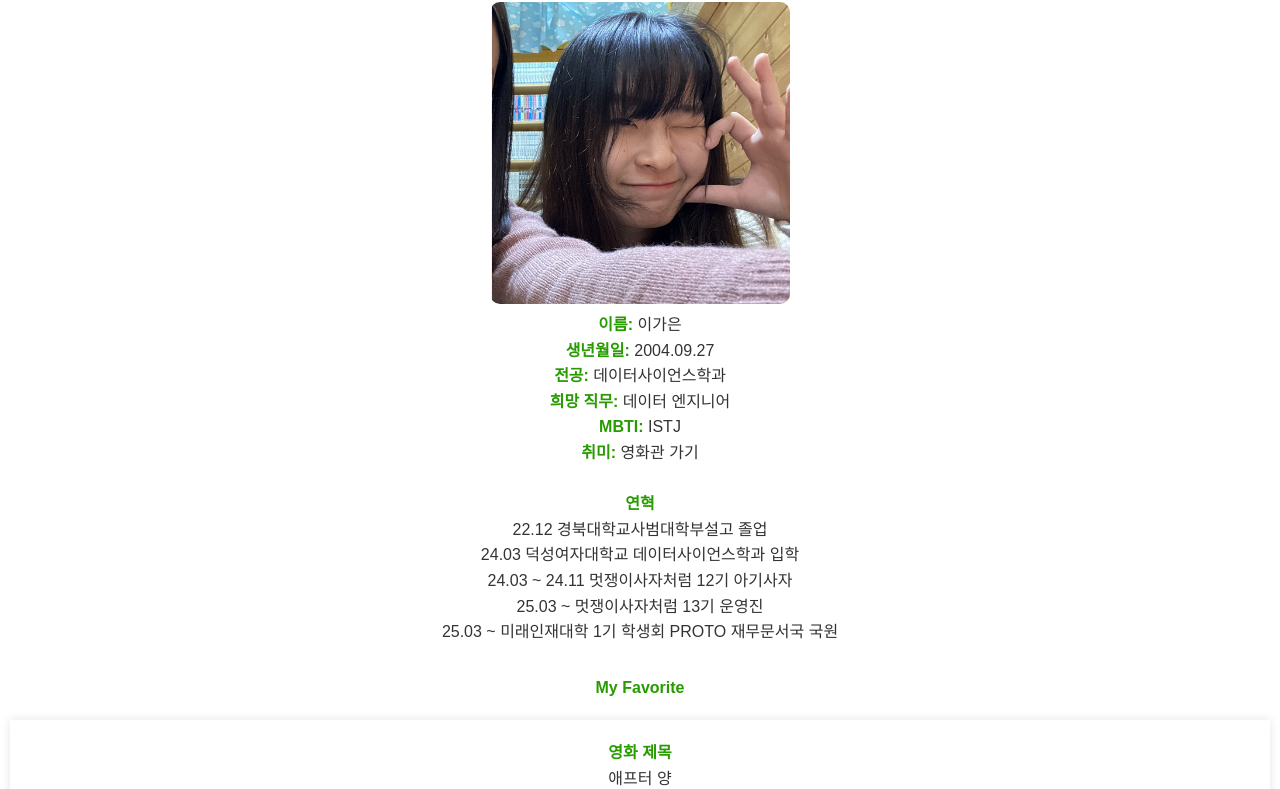
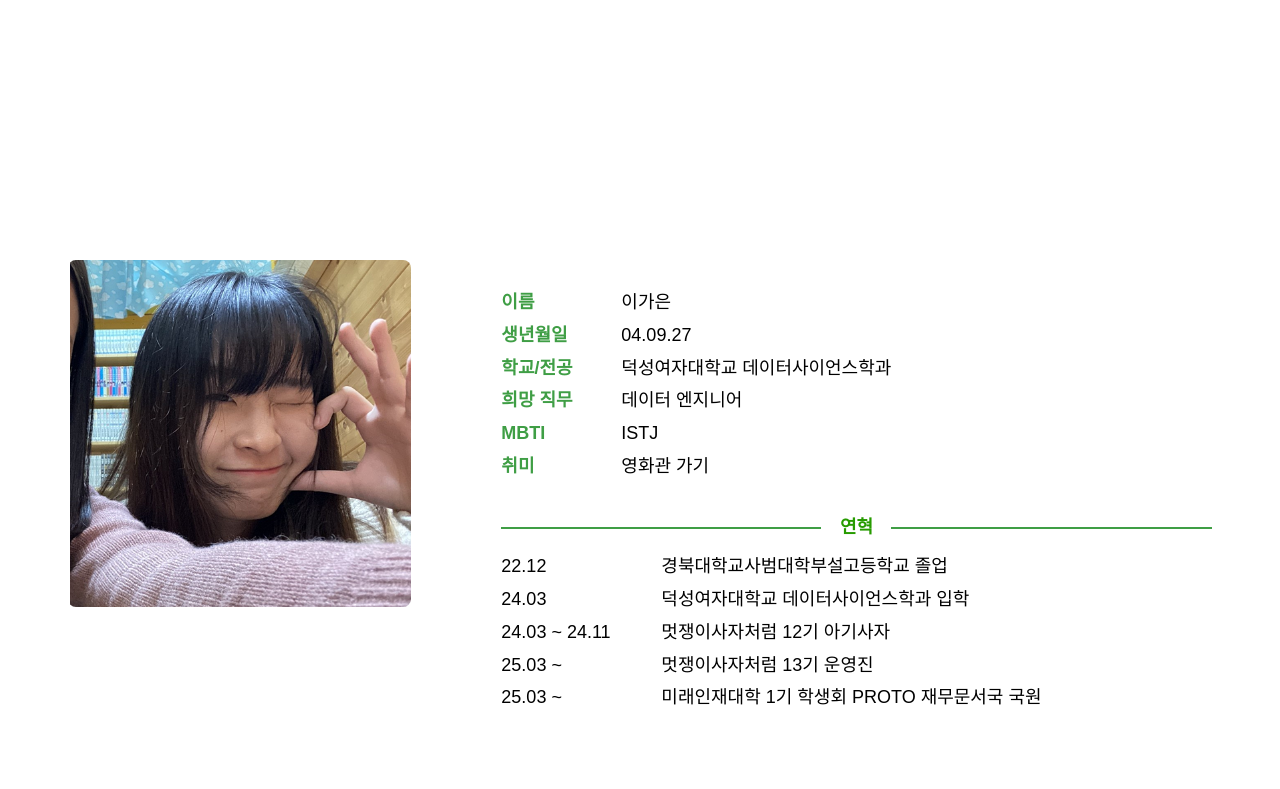
Before and after one commit to egaeuni/2025-1-Web-Publising, a plain HTML site: page index.html in a window 1280 px wide. Shown: the part 691-1480 px from the top of the page. Drawn offline with Linux system fonts and the light colour scheme; a web font is replaced by a local one.

Commit message:
✨ Feature: about me info

```diff
--- a/css/main.css
+++ b/css/main.css
@@ -8,12 +8,23 @@ body {
     background-color: white;
     color: #333;
     text-align: center;
+    font-size: 18px;
 }
 
+hr {
+    border-width: 1px;
+    color: #279B00;
+    border-style: solid;
+}
+
+/* header */
 header {
     background-image: url(../images/header.png);
     background-size: cover;
     height: 137px;
+    width: 100%;
+    transition: all 0.3s ease;
+    position: fixed;
 }
 
 header ul {
@@ -22,23 +33,28 @@ header ul {
     justify-content: center;
     gap: 160px;
     padding-top: 15px;
+    z-index: 1000;
+    font-size: 20px;
 }
 
-header ul li a {
+nav ul li a {
     color: #8fc59b;
     font-weight: 500;
     text-decoration: none;
+    transition: color 0.3s;
 }
 
-div {
-    padding: 10px;
+nav ul li a.active {
+    color: #279B00;
+    font-weight: bolder;
 }
 
+/* home */
 .home {
-    text-align: center;
+    margin-top: 137px;
     position: relative;
     display: inline-block;
-    margin-top: -50px;
+    margin-left: 50px;
 }
 
 .home > h1 {
@@ -46,7 +62,7 @@ div {
     font-weight: 400;
     font-size: 65px;
     font-style: normal;
-    margin-top: -15px;
+    margin-top: -10px;
 }
 
 span {
@@ -69,10 +85,6 @@ span {
     pointer-events: none; /* 클릭 막기 원할 경우 */
 }
 
-h1, h2, h3 {
-    text-align: center;
-}
-
 .card {
     background: white;
     padding: 20px;
@@ -84,30 +96,95 @@ h1, h2, h3 {
 strong {
     color: #279B00;
     font-weight: 700;
+    text-align: center;
 }
 
-.about img {
-    width: 300px;
-    height: auto;
-    border-radius: 10px;
+/* about */
+.about {
+    padding: 60px 40px;
+    display: flex;
+    justify-content: center;
+    margin-top: 100px;
+    margin-bottom: 100px;
 }
 
-.about {
+.about-container {
+    display: flex;
     align-items: center;
-    gap: 30px;
-    padding: 20px;
+    justify-content: center;
+    gap: 40px;
 }
 
+.about-container img {
+    width: 30%;
+    height: auto;
+    border-radius: 8px;
+    object-fit: cover;
+    margin-right: 50px;
+}
 
-.about ul {
-    list-style: none;
-    padding: 0;
-    margin: 0;
-    font-size: 16px;
+.info {
+    flex:1;
+    text-align: left;
+    margin-top: 137px;
+}
+
+.info-row {
+    display: flex;
+    gap: 20px;
+    margin-bottom: 4px;
+}
+
+.label {
+    width: 100px;
+    color: #3f9e45;
+    font-weight: bold;
+}
+
+.career-header {
+    display: flex;
+    align-items: center;
+    text-align: center;
+    margin-bottom: 10px;
+}
+
+.career-header::before,
+.career-header::after {
+    content: '';
+    flex: 1;
+    border-bottom: 2px solid #3f9e45;
+}
+
+.career-header span {
+    font-weight: bold;
+    white-space: nowrap;
+    width: 70px;
+}
+
+.career-list li {
+    display: flex;
+    gap: 10px;
+    margin-bottom: 4px;
+    line-height: 1.6;
+}
+
+.career-list .date {
+    width: 150px;
+}
+
+.career-list span, .value {
+    color: black;
 }
 
 li > img {
     align-items: center;
+}
+
+.contact {
+    margin-top: 150px;
+    margin-bottom: 100px;
+
+    padding-top: 100px;
 }
 
 .contact img {
--- a/index.html
+++ b/index.html
@@ -3,6 +3,7 @@
 <head>
   <meta charset="UTF-8">
   <title>이가은 포트폴리오</title>
+  <script src="js/main.js"></script>
   <link rel="stylesheet" href="css/main.css">
   <link rel="preconnect" href="https://fonts.googleapis.com">
   <link rel="preconnect" href="https://fonts.gstatic.com" crossorigin>
@@ -23,41 +24,55 @@
   </header>
 
   <!-- Home -->
-  <div class="home" id="home">
+  <section class="home" id="home">
     <img src="images/mimo.svg" class="overlay">
     <img src="images/Ellipse.png" class="base">
     <h1>Hi there, I am <span>Gaeun</span></h1>
-  </div>
+  </section>
 
   <!-- About -->
-  <div class="about" id="about">
-    <strong>About Me</strong> <br>
-    <img src="images/me.png">
-    <ul>
-      <li><strong>이름:</strong> 이가은</li>
-      <li><strong>생년월일:</strong> 2004.09.27</li>
-      <li><strong>전공:</strong> 데이터사이언스학과</li>
-      <li><strong>희망 직무:</strong> 데이터 엔지니어</li>
-      <li><strong>MBTI:</strong> ISTJ</li>
-      <li><strong>취미:</strong> 영화관 가기</li>
-    </ul>
+  <section class="about" id="about">
+    <div class="about-container">
+      <img src="images/me.png"">
+
+      <div class="info">
+        <div class="personal">
+          <div class="info-row"><span class="label">이름</span><span class="value">이가은</span></div>
+          <div class="info-row"><span class="label">생년월일</span><span class="value">04.09.27</span></div>
+          <div class="info-row"><span class="label">학교/전공</span><span class="value">덕성여자대학교 데이터사이언스학과</span></div>
+          <div class="info-row"><span class="label">희망 직무</span><span class="value">데이터 엔지니어</span></div>
+          <div class="info-row"><span class="label">MBTI</span><span class="value">ISTJ</span></div>
+          <div class="info-row"><span class="label">취미</span><span class="value">영화관 가기</span></div>
+        </div>
         <br>
-    <strong>연혁</strong>
-    <ul>
-      <li>22.12 경북대학교사범대학부설고 졸업</li>
-      <li>24.03 덕성여자대학교 데이터사이언스학과 입학</li>
-      <li>24.03 ~ 24.11 멋쟁이사자처럼 12기 아기사자</li>
-      <li>25.03 ~ 멋쟁이사자처럼 13기 운영진</li>
-      <li>25.03 ~ 미래인재대학 1기 학생회 PROTO 재무문서국 국원</li>
+        <div class="career">
+          <div class="career-header">
+            <span>연혁</span>
+          </div>
+          <ul class="career-list">
+            <li><span class="date">22.12</span><span class="desc">경북대학교사범대학부설고등학교 졸업</span></li>
+            <li><span class="date">24.03</span><span class="desc">덕성여자대학교 데이터사이언스학과 입학</span></li>
+            <li><span class="date">24.03 ~ 24.11</span><span class="desc">멋쟁이사자처럼 12기 아기사자</span></li>
+            <li><span class="date">25.03 ~</span><span class="desc">멋쟁이사자처럼 13기 운영진</span></li>
+            <li><span class="date">25.03 ~</span><span class="desc">미래인재대학 1기 학생회 PROTO 재무문서국 국원</span></li>
           </ul>
         </div>
+      </div>
+    </div>
+  </section>
+
 
   <!-- Favorite -->
-  <div class="favorite" id="favorite">
+  <section class="favorite" id="about">
     <strong>My Favorite</strong>
+
+    <div class="container"></div>
+
+
     <div class="card">
     <h3><strong>영화 제목</strong><p>애프터 양</p></h3>
     <img src="images/afteryang.png"> <br>
+    <div class="description">
       <strong>줄거리</strong>
       <p>함께 살던 안드로이드 인간 ‘양’이 어느 날 작동을 멈추자 제이크
         가족은 그를 수리할 방법을 찾는다. 그러던 중, ‘양’에게서 특별한메모리 뱅크를 발견하고 그의 기억을 탐험하기 시작하는데…</p>
@@ -66,6 +81,7 @@
       <strong>좋아하는 코멘트</strong>
       <p>양은 인간으로 사는 일을 열망하는 게 아니라, 인간이 자신에게 필요한 진짜를 찾는 ‘방법’을 궁금했다. 존재의 의무만으로 인간이 삶을 행복하게 사는 게 아니듯, 양에게도 자신만이 가질 수 있는 믿음이 필요했다. 행복해? 란 질문이 자신에게 맞는 질문인지 되묻고 싶지 않은 것처럼.<br>- 브랜치스토리 '우란' 전문</p>
       <br>
+    </div>
 
     <h3><strong>책 이름</strong> <p>물고기는 존재하지 않는다</p></h3>
     <img src="images/fish.png"> <br>
@@ -76,10 +92,10 @@
     <strong>좋아하는 구절</strong>
     <blockquote>“우리는 전에도 틀렸고, 앞으로도 틀리리라는 것. 진보로 나아가는 진정한 길은 확실성이 아니라 회의로, “수정 가능성이 열려 있는” 회의로 닦인다는 것.” <br>250쪽</blockquote>
   </div>
-  </div>
+  </section>
 
   <!-- Project -->
-  <div class="project" id="project">
+  <section class="project" id="project">
     <strong>최근 프로젝트</strong>
     <div class="card">
       <img src="images/dswu_festi.png"> <img src="images/dswu_festi2.png">
@@ -94,10 +110,10 @@
       <p><strong>기간:</strong> 24.10.11 ~ 24.11.16</p>
       <a href="https://github.com/2024-4LINETHON-PlanPal/2024-4LINETHON-PlanPal-Server">깃허브</a>
     </div>
-  </div>
+  </section>
 
   <!-- Contact -->
-  <div class="contact" id="contact">
+  <section class="contact" id="contact">
     <strong>If you want to see more of my project, Come to my Github</strong>
     <ul>
       <li><img src="images/github.svg"> GitHub: <a href="https://github.com/egaeuni" target="_blank">egaeuni</a></li>
@@ -109,8 +125,7 @@
       <li><img src="images/insta.svg"> Instagram: <a href="https://instagram.com/egaeuni" target="_blank">@egaeuni</a></li>
       <li>Email: gaeun3619@duksung.ac.kr</li>
     </ul>
-
-    </div>
+    </section>
 
     <footer><p>| 덕성여자대학교 웹퍼블리싱 과제 | 20241243 이가은 |</p> </footer>
 </body>
--- /dev/null
+++ b/js/main.js
@@ -0,0 +1,51 @@
+// Home 섹션에 3초 이상 머물면 자동으로 About으로 스크롤
+window.onload = function () {
+    let timer = null;
+
+    const observer = new IntersectionObserver(
+        (entries) => {
+            entries.forEach((entry) => {
+            if (entry.isIntersecting) {
+                // Home이 보이면 3초 후 About으로 이동
+                timer = setTimeout(() => {
+                    document
+                        .getElementById("about")
+                        .scrollIntoView({ behavior: "smooth" });
+                    }, 3000);
+                } else {
+                // Home에서 벗어나면 타이머 취소
+                clearTimeout(timer);
+            }
+        });
+    },
+    {
+        threshold: 1.0, // 100% 보일 때만 감지
+    }
+    );
+
+    // 감시 대상: #home 섹션
+    observer.observe(document.getElementById("home"));
+};
+
+window.addEventListener("scroll", function () {
+    const sections = document.querySelectorAll("section[id]");
+    const navLinks = document.querySelectorAll("nav ul li a");
+    let current = "";
+
+    // 현재 화면에 보이는 section id 찾기
+    sections.forEach((section) => {
+        const sectionTop = section.offsetTop;
+        const sectionHeight = section.offsetHeight;
+        if (pageYOffset >= sectionTop - sectionHeight / 3) {
+            current = section.getAttribute("id");
+        }
+    });
+
+    // 메뉴에서 active 클래스 토글
+    navLinks.forEach((link) => {
+        link.classList.remove("active");
+        if (link.getAttribute("href") === "#" + current) {
+            link.classList.add("active");
+        }
+    });
+})
```
Also changed, not shown: images/Line 3.png (added). Lines whose indentation alone changed are shown as unchanged.
